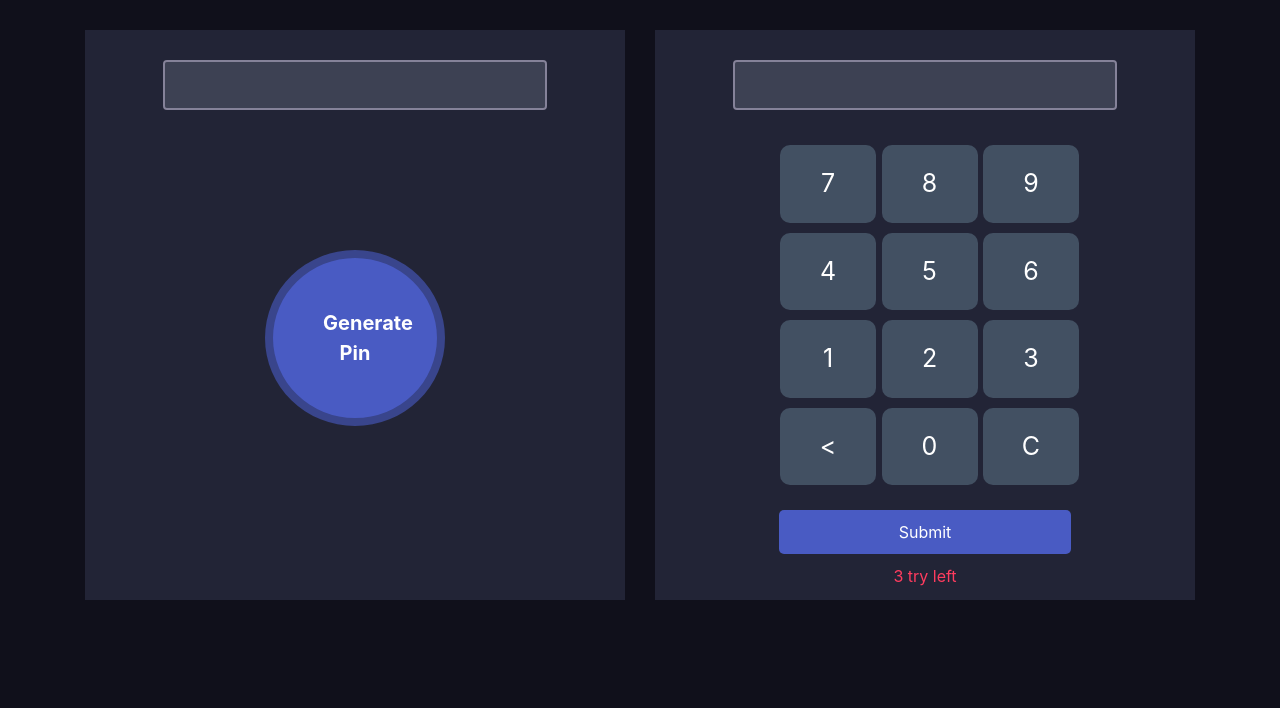
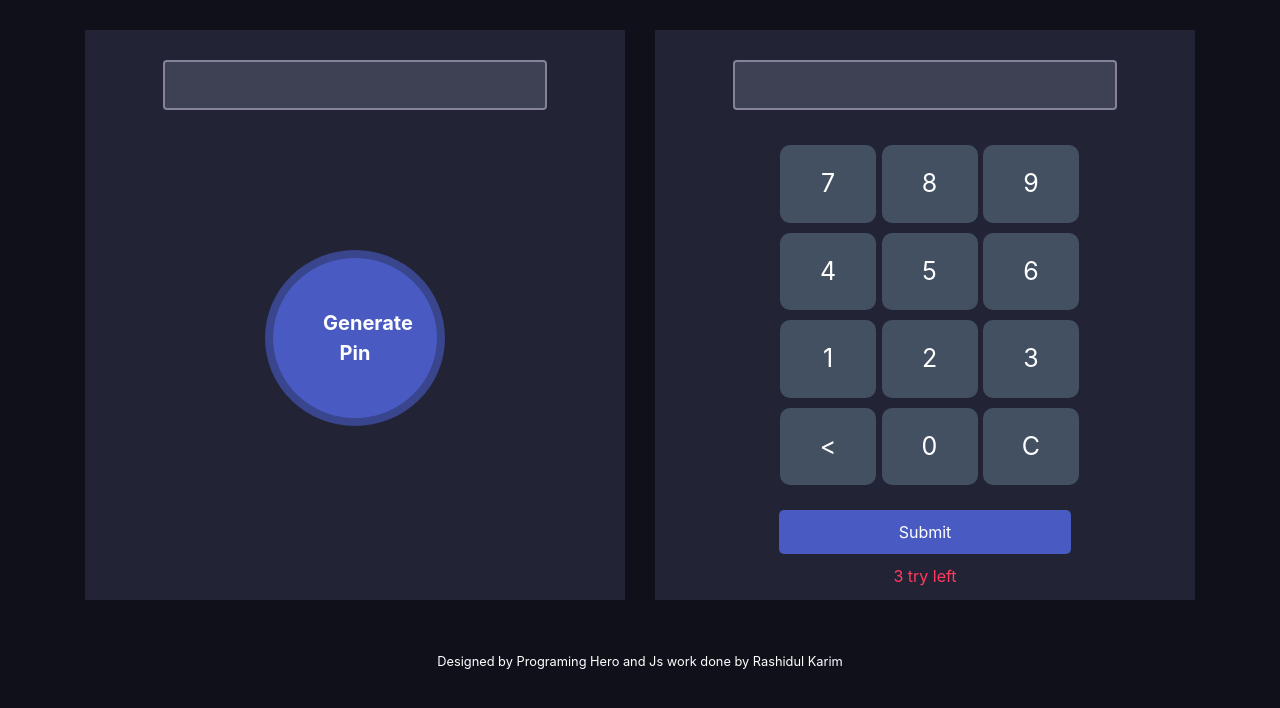
Before and after one commit to RashidulKarim/pin-matcher, a plain HTML site: page index.html in a window 1280 px wide. Drawn offline with nearby package versions, Linux system fonts and the light colour scheme.

Commit message:
footer updated.

```diff
--- a/index.html
+++ b/index.html
@@ -54,6 +54,13 @@
             <p id='success-massage' class="notify" style="display: none">✅ Pin Matched... Secret door is opening for you</p>
         </div>
     </div>
+    <footer>
+        <p class="text-center text-white mt-5">
+          <small>
+            Designed by Programing Hero and Js work done by Rashidul Karim</small
+          >
+        </p>
+      </footer>
     <script src="app.js"></script>
 </body>
 </html>
```
